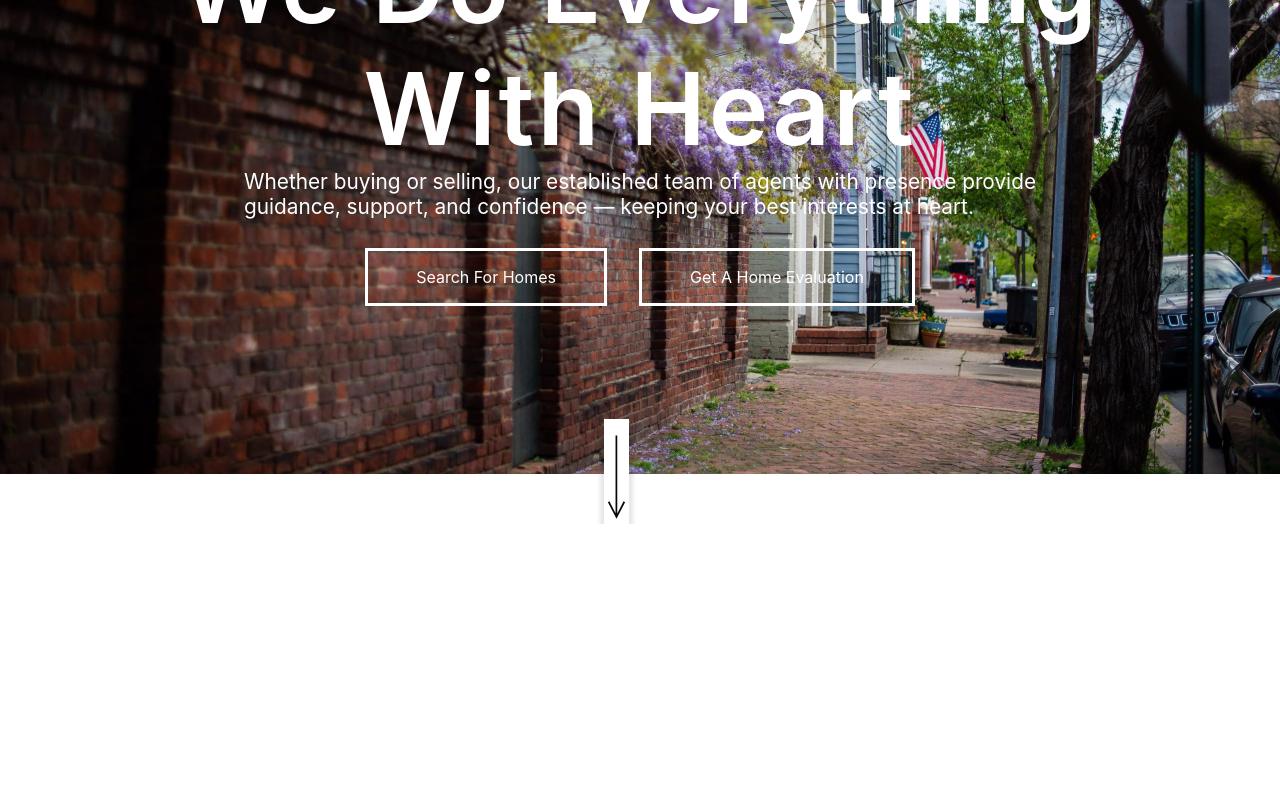
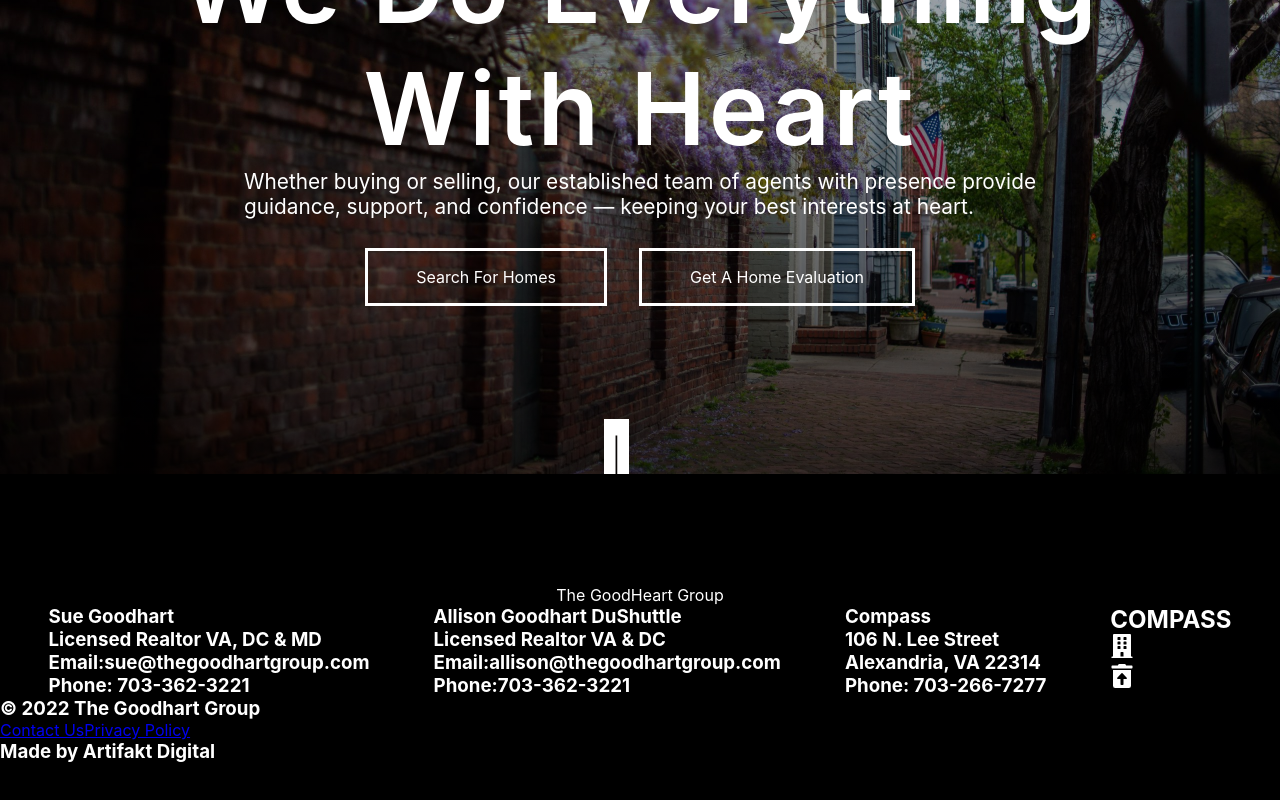
Before and after one commit to happy315/react-real-estate, a React (Create React App) app: page / in a window 1280 px wide. Shown: the part 326-1126 px from the top of the page. Before the commit the page ends 850 px from the top, so only its background shows below. Built offline with nearby package versions, Linux system fonts and the light colour scheme.

Commit message:
Build:working on footer section Why:because of project requirement How:Simply create footer component then write jsx for footer after that write styles with the help of styled components in this file

```diff
--- /dev/null
+++ b/src/components/Footer/Footer.jsx
@@ -0,0 +1,71 @@
+import React from 'react';
+import styled from 'styled-components';
+import { FaBuilding } from 'react-icons/fa';
+import { FaTrashRestoreAlt } from 'react-icons/fa';
+const StyledFooter = styled.div`
+    position: absolute;
+    width: 100%;
+    height: 50vh;
+    background-color:var(--primary-color);
+    display: flex;
+    flex-direction: column;
+    justify-content: center;
+    color:var(--secondary-color)
+`;
+const StyledUpper = styled.div`
+    width: 100%;
+    display: flex;
+    flex-direction: column;
+    align-items: center;
+    .links{
+        display: flex;
+        flex-direction: row;
+        justify-content: space-between;
+     }
+     .links .first{
+        margin: 0rem 2rem;
+     }
+`
+const Footer = () => {
+    return (
+        <StyledFooter>
+            <StyledUpper className="upper">
+                <div className="logo">The GoodHeart Group</div>
+                <div className="links">
+                    <div className="first">
+                        <h3>Sue Goodhart</h3>
+                        <h3>Licensed Realtor VA, DC & MD</h3>
+                        <h3>Email:sue@thegoodhartgroup.com</h3>
+                        <h3>Phone: 703-362-3221</h3>
+                    </div>
+                    <div className="first">
+                      <h3>Allison Goodhart DuShuttle</h3>
+                      <h3>Licensed Realtor VA & DC</h3>
+                      <h3>Email:allison@thegoodhartgroup.com</h3>
+                      <h3>Phone:703-362-3221</h3>
+                    </div>
+                    <div className="first">
+                    <h3>Compass</h3>
+                    <h3>106 N. Lee Street</h3>
+                    <h3>Alexandria, VA 22314</h3>
+                    <h3>Phone: 703-266-7277</h3>
+                    </div>
+                    <div className="first">
+                        <h2>COMPASS</h2>
+                        <p>
+                        <h2><FaBuilding /></h2>
+                        <h2><FaTrashRestoreAlt /></h2>
+                        </p>
+                    </div>
+                </div>
+            </StyledUpper>
+            <div className="below">
+                <h3>© 2022 The Goodhart Group</h3>
+                <a href="#contact">Contact Us</a>
+                <a href="#privacy">Privacy Policy</a>
+                <h3>Made by <span>Artifakt Digital</span></h3>
+            </div>
+        </StyledFooter>
+    )
+}
+export default Footer;
--- a/src/components/Header/MainNav.jsx
+++ b/src/components/Header/MainNav.jsx
@@ -3,9 +3,7 @@ import { Link } from "react-router-dom";
 import styled from "styled-components";
 import { IoMdArrowDropdown } from "react-icons/io";
 
-const FullNav = styled.div`
-
-`;
+const FullNav = styled.div``;
 const Nav = styled.ul`
   width:100vw;
   position: fixed;
@@ -19,7 +17,7 @@ const Nav = styled.ul`
   padding: 2rem 12rem;
   border-bottom: 0.1rem solid #fff;
   background-color: transparent;
-
+  z-index: 99;
 
   > li {
     color: var(--secondary-color);
--- a/src/components/Header/SmallNav.jsx
+++ b/src/components/Header/SmallNav.jsx
@@ -20,6 +20,7 @@ const Nav = styled.div`
   background-color: transparent;
   padding: 1rem 0;
   border-bottom: 0.1rem solid #fff;
+  z-index: 99;
 `;
 const Social = styled.div`
   position: relative;
@@ -40,6 +41,7 @@ const Contact = styled.div`
     color: var(--secondary-color);
     font-size: 1rem;
     letter-spacing: 0.05rem;
+    font-weight: bolder;
   }
   a {
     border-right: 2px solid var(--secondary-color);
@@ -57,6 +59,7 @@ const Logo = styled.div`
 `;
 
 const SmallNav = () => {
+  const scrollVariable = window.scrollY;
   const snavRef = useRef();
   const logoRef = useRef();
   const a = document.querySelectorAll(".anchor");
--- a/src/components/Home/Home.jsx
+++ b/src/components/Home/Home.jsx
@@ -2,15 +2,13 @@ import React from "react";
 import styled from "styled-components";
 
 const HomeSection = styled.div`
-  position: absolute;
+  position: relative;
   top: 0;
   left: 0;
-  bottom: 0;
-  right: 0;
-  width: 100vw;
+  width: 100%;
   height: 100vh;
-  margin: auto 0;
-  background-image: url("/images/DSC1240-scaled.jpeg");
+  background-image:linear-gradient(rgba(0, 0, 0, 0.1), rgba(0, 0, 0, 0.7)), url("/images/DSC1240-scaled.jpeg") ;
+  background-blend-mode: darken;
   background-size: cover;
   background-attachment: fixed;
   z-index: -1;
@@ -18,6 +16,7 @@ const HomeSection = styled.div`
   flex-direction: column;
   justify-content: center;
   align-items: center;
+
 `;
 const TextSection = styled.div`
   display: flex;
--- a/src/pages/HomePage.jsx
+++ b/src/pages/HomePage.jsx
@@ -1,11 +1,13 @@
 import React from 'react';
 import Header from '../components/Header/Header';
-import Home from '../components/Home/Home'
+import Home from '../components/Home/Home';
+import Footer from '../components/Footer/Footer';
 const HomePage = () => {
     return (
         <div>
             <Header />
             <Home />
+            <Footer />
         </div>
     )
 }
```
Also changed, not shown: src/pages/FeatureListingPage.jsx (added).
